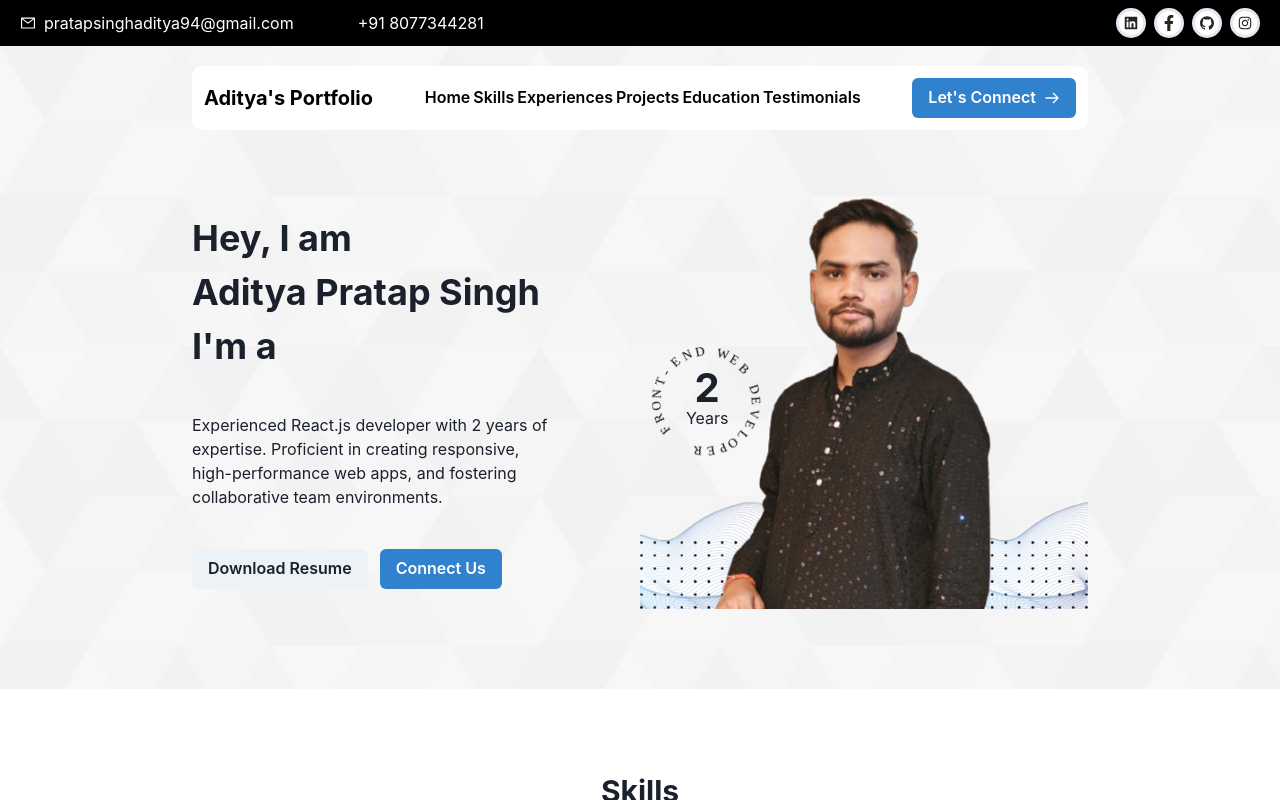
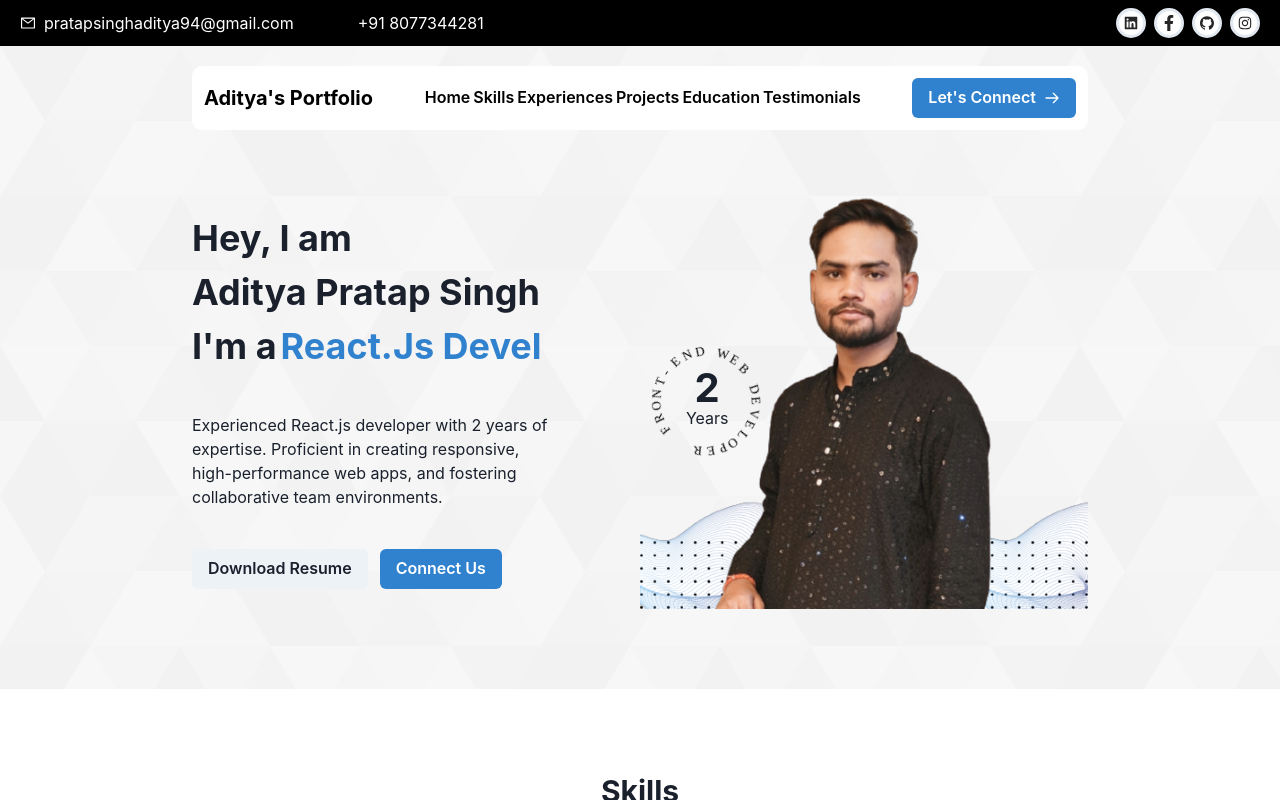
Before and after one commit to AdityaPratap06/portfolio-website, a Next.js app: page / in a window 1280 px wide. Built offline with nearby package versions, Linux system fonts and the light colour scheme; some icons are missing.

Commit message:
typewriter css

```diff
--- a/src/common/Typewriter.js
+++ b/src/common/Typewriter.js
@@ -28,7 +28,7 @@ export const Typewriter = () => {
           setIndex((prev) => (prev + 1) % words.length);
         }
       }
-    }, 70);
+    }, 100);
 
     return () => clearInterval(interval);
     // eslint-disable-next-line react-hooks/exhaustive-deps
```
